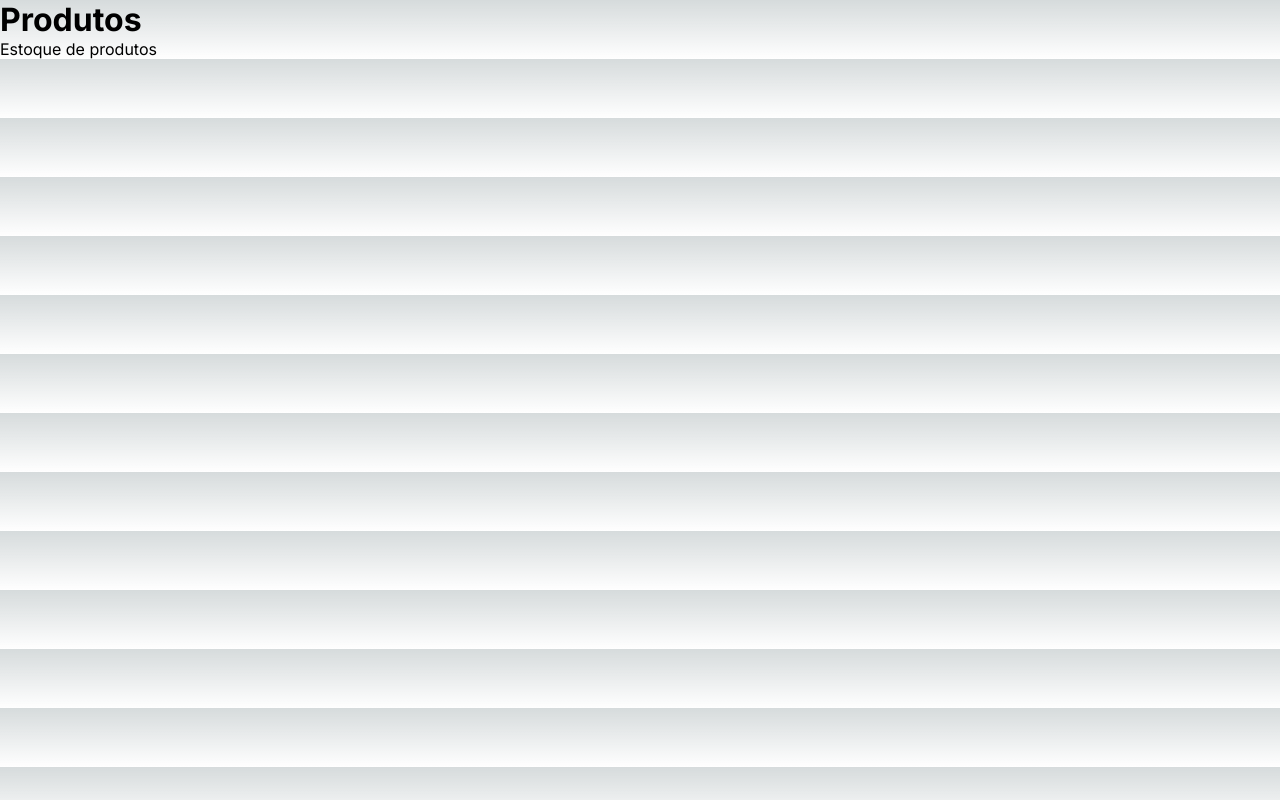
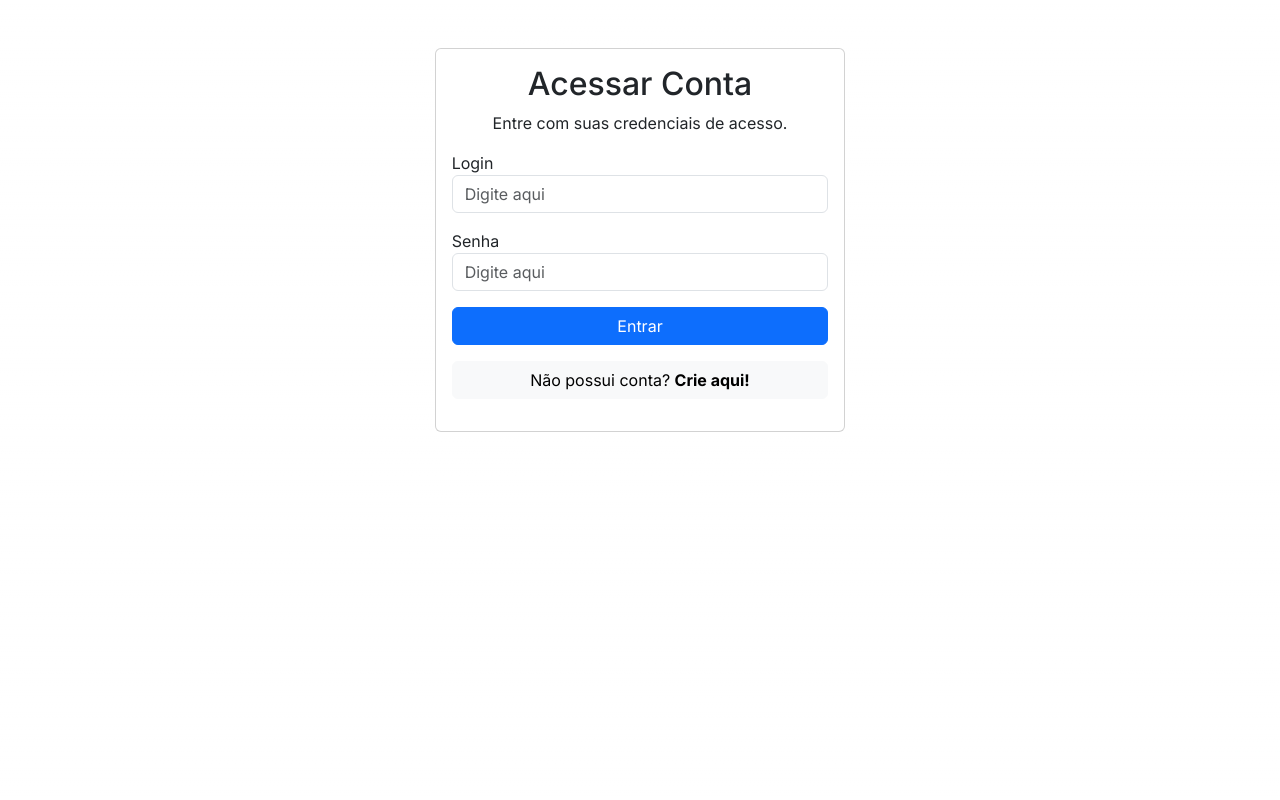
Before and after one commit to fernandoborel/Produtos.Frontend, a Next.js app in the folder produtos/: page / in a window 1280 px wide. Built offline with nearby package versions, Linux system fonts and the light colour scheme.

Commit message:
feat. adicionando login e register

```diff
--- a/produtos/package.json
+++ b/produtos/package.json
@@ -12,7 +12,8 @@
     "axios": "^1.6.7",
     "next": "14.1.3",
     "react": "^18",
-    "react-dom": "^18"
+    "react-dom": "^18",
+    "react-router-dom": "^6.22.3"
   },
   "devDependencies": {
     "@types/node": "^20",
--- a/produtos/src/app/config/config.js
+++ b/produtos/src/app/config/config.js
@@ -1,5 +1,6 @@
 const config = {
-    apiUrl: 'http://localhost:5243/api'
+    apiUrl: 'http://localhost:5243/api',
+    userAuth: 'USER-AUTH'
 }
 
 export default config;
--- a/produtos/src/app/layout.tsx
+++ b/produtos/src/app/layout.tsx
@@ -6,7 +6,7 @@ const inter = Inter({ subsets: ["latin"] });
 
 export const metadata: Metadata = {
   title: "Produtos",
-  description: "Generated by create next app",
+  description: "Estoque de produtos",
 };
 
 export default function RootLayout({
@@ -16,7 +16,14 @@ export default function RootLayout({
 }>) {
   return (
     <html lang="en">
-      <body className={inter.className}>{children}</body>
+      <head>
+        {/* CDN do boostrap CSS */}
+        <link href="https://cdn.jsdelivr.net/npm/bootstrap@5.3.2/dist/css/bootstrap.min.css" rel="stylesheet"></link>
+      </head>
+      <body className={inter.className}>{children}
+        {/* CDN do boostrap JS */}
+        <script src="https://cdn.jsdelivr.net/npm/bootstrap@5.3.2/dist/js/bootstrap.bundle.min.js"></script>
+      </body>
     </html>
   );
 }
--- a/produtos/src/app/page.tsx
+++ b/produtos/src/app/page.tsx
@@ -1,8 +1,17 @@
+"use client";
+
+import { BrowserRouter as Router, Routes, Route } from "react-router-dom";
+
+import Login from "./pages/Login";
+import Register from "./pages/Register";
+
 export default function Home() {
   return (
-    <div>
-      <h1>Produtos</h1>
-      <p>Estoque de produtos</p>
-    </div>
+    <Router>
+      <Routes>
+        <Route path="/" element={<Login />} />
+        <Route path="/register" element={<Register />} />
+      </Routes>
+    </Router>
   );
 }
--- a/produtos/src/app/pages/Login.tsx
+++ b/produtos/src/app/pages/Login.tsx
@@ -0,0 +1,95 @@
+import axios from "axios";
+import { useState } from "react";
+import { Link, Navigate, useNavigate } from "react-router-dom";
+import config from "../config/config";
+
+const Login = () =>{
+    const [login, setLogin] = useState("");
+    const [senha, setSenha] = useState("");
+    const [erro, setErro] = useState([]);
+
+    const navigate = useNavigate();
+
+    const handleSubmit =(e: any)=>{
+        e.preventDefault();
+
+        setErro([]);
+
+
+        axios.post(`${config.apiUrl}/auth/autenticar`,{
+            login,
+            senha
+        }).then((response)=>{
+            console.log(response.data);
+
+            setLogin("");
+            setSenha("");
+
+            localStorage.setItem(config.userAuth, JSON.stringify(response.data));
+
+            //redirecionar para a página de produtos
+            navigate('/principal');
+        }).catch((error)=>{
+            console.log(error.response.data.errors);
+            setErro(error.response.data.errors);
+        });
+    };
+
+    return (
+        <div className="row mt-5">
+          <div className="col-md-4 offset-md-4">
+            <div className="card">
+              <div className="card-body">
+                <div className="text-center">
+                  <h2>Acessar Conta</h2>
+                  <p>Entre com suas credenciais de acesso.</p>
+                </div>
+
+
+                <div className="text-danger">
+                  {erro.map((item: string) => (
+                    <div>{item}</div>
+                  ))}
+                </div>
+
+
+                <form onSubmit={handleSubmit}>
+                  <div className="mb-3">
+                    <label>Login</label>
+                    <input
+                      type="text"
+                      className="form-control"
+                      placeholder="Digite aqui"
+                      value={login}
+                      onChange={(e) => setLogin(e.target.value)}
+                    />
+                  </div>
+                  <div className="mb-3">
+                    <label>Senha</label>
+                    <input
+                      type="password"
+                      className="form-control"
+                      placeholder="Digite aqui"
+                      value={senha}
+                      onChange={(e) => setSenha(e.target.value)}
+                    />
+                  </div>
+                  <div className="mb-3 d-grid">
+                    <button type="submit" className="btn btn-primary">
+                      Entrar
+                    </button>
+                  </div>
+                  <div className="mb-3 d-grid">
+                    <Link to="/register" className="btn btn-light">
+                      Não possui conta? <strong>Crie aqui!</strong>
+                    </Link>
+                  </div>
+                </form>
+              </div>
+            </div>
+          </div>
+        </div>
+      );
+}
+
+export default Login;
--- /dev/null
+++ b/produtos/src/app/pages/Register.tsx
@@ -0,0 +1,99 @@
+import { useState } from "react";
+import config from "../config/config";
+
+const Register = () => {
+    const [nome, setNome] = useState("");
+    const [login, setLogin] = useState("");
+    const [senha, setSenha] = useState("");
+    const [mensagem, setMensagem] = useState("");
+
+    const handleSubmit = async (e: any) => {
+        e.preventDefault();
+
+        setMensagem("");
+
+        const requestData = {
+            nome: nome,
+            login: login,
+            senha: senha,
+        };
+
+        try {
+            const response = await fetch(`${config.apiUrl}/login/cadastrar`, {
+                method: "POST",
+                body: JSON.stringify(requestData),
+                headers: {
+                    'Content-Type': 'application/json',
+                },
+            });
+
+            if (response.ok) {
+                setMensagem("Usuário cadastrado com sucesso");
+                setNome("");
+                setLogin("");
+                setSenha("");
+            } else {
+                setMensagem("Erro ao cadastrar usuário");
+            }
+
+        } catch (error) {
+            setMensagem("Erro ao cadastrar usuário");
+        }
+
+    }
+
+    return (
+        <div className="row mt-5">
+          <div className="col-md-4 offset-md-4">
+            <div className="card">
+              <div className="card-body">
+                <div className="text-center">
+                  <h2>Criar conta de acesso</h2>
+                  <p>Preencha os campos abaixo:</p>
+                </div>
+                <div className="mb-2 text-center">
+                  <strong>{mensagem}</strong>
+                </div>
+
+                <form onSubmit={handleSubmit}>
+                  <div className="mb-2">
+                    <label>Informe seu nome:</label>
+                    <input
+                      type="text"
+                      className="form-control"
+                      value={nome}
+                      onChange={(e) => setNome(e.target.value)}
+                    />
+                  </div>
+                  <div className="mb-2">
+                    <label>Informe seu login:</label>
+                    <input
+                      type="text"
+                      className="form-control"
+                      value={login}
+                      onChange={(e) => setLogin(e.target.value)}
+                    />
+                  </div>
+                  <div className="mb-2">
+                    <label>Informe sua senha:</label>
+                    <input
+                      type="password"
+                      className="form-control"
+                      value={senha}
+                      onChange={(e) => setSenha(e.target.value)}
+                    />
+                  </div>
+                  <div className="mb-2 d-grid">
+                    <button type="submit" className="btn btn-primary">
+                      Realizar Cadastro
+                    </button>
+                  </div>
+                </form>
+              </div>
+            </div>
+          </div>
+        </div>
+      );
+}
+
+export default Register;
```
Also changed, not shown: 1 other file (tests, documents, lock files or other folders).
